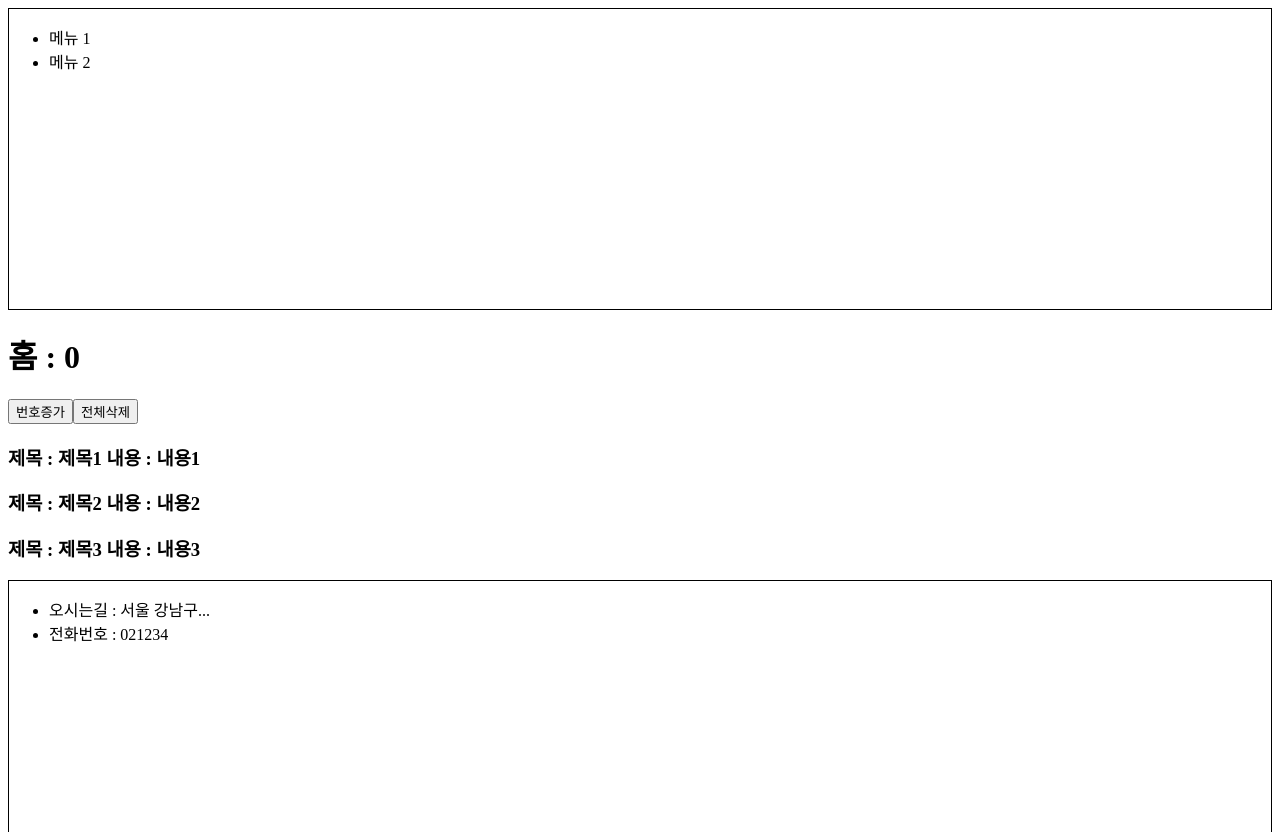
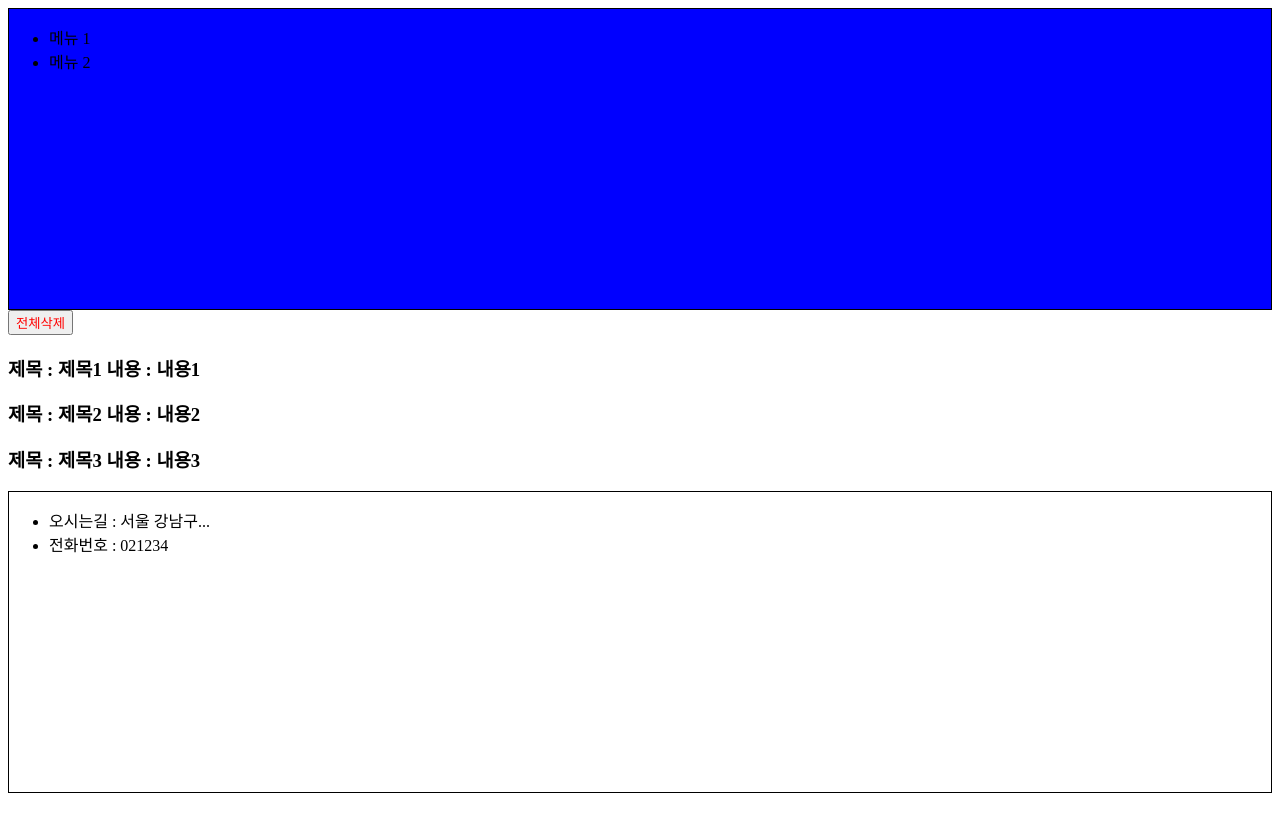
Before and after one commit to cyccc95/reactwork, a React (Create React App) app: page / in a window 1280 px wide. Shown: the top 832 px of the page. After the commit the page ends 801 px from the top, so only its background shows below. Built offline with nearby package versions, Linux system fonts and the light colour scheme.

Commit message:
styled components props passing

```diff
--- a/src/components/Header.js
+++ b/src/components/Header.js
@@ -7,11 +7,12 @@
 const StyledHeaderDiv = styled.div`
   border: 1px solid black;
   height: 300px;
+  background-color: ${(props) => props.backgroundColor};
 `;
 
 const Header = () => {
   return (
-    <StyledHeaderDiv>
+    <StyledHeaderDiv backgroundColor="blue">
       <ul>
         <li>메뉴 1</li>
         <li>메뉴 2</li>
--- a/src/components/home/Home.js
+++ b/src/components/home/Home.js
@@ -1,23 +1,19 @@
 import React from 'react';
+import styled from 'styled-components';
 
-// Function 방식
+// 부모로부터 받아온 어떤 데이터를 가지고 스타일링을 동적으로 할 것이라면?
+let StyledDeleteButton = styled.button`
+  color: ${(props) => (props.user.username === 'ssar' ? 'blue' : 'red')};
+`;
+
 const Home = (props) => {
-  // console.log(1, props);
-
-  // const boards = props.boards;
-  // console.log(2, boards);
-
-  // 구조분할 할당
-  // const { boards, id } = props;
-  // console.log(boards);
-  // console.log(id);
-  const { boards, setBoards, number, setNumber } = props;
+  const { boards, setBoards, user } = props;
 
   return (
     <div>
-      <h1>홈 : {number}</h1>
-      <button onClick={() => setNumber(number + 1)}>번호증가</button>
-      <button onClick={() => setBoards([])}>전체삭제</button>
+      <StyledDeleteButton user={user} onClick={() => setBoards([])}>
+        전체삭제
+      </StyledDeleteButton>
       {boards.map((board) => (
         <h3>
           제목 : {board.title} 내용 : {board.content}
--- a/src/pages/HomePage.js
+++ b/src/pages/HomePage.js
@@ -6,7 +6,7 @@
 const HomePage = () => {
   // http 요청 (fetch, axios(다운))
   const [boards, setBoards] = useState([]);
-  const [number, setNumber] = useState(0);
+  const [user, setUser] = useState({});
 
   // 빈 배열 : 한 번만 실행
   useEffect(() => {
@@ -20,17 +20,13 @@
     // 다운로드 되기 전 빈 데이터가 들어감
     // 다운로드 완료 되면 콜백되서 데이터가 들어가고 다시 랜더링 => 상태변수 써야함
     setBoards([...data]);
+    setUser({ id: 1, username: 'cos' });
   }, []);
 
   return (
     <div>
       <Header />
-      <Home
-        boards={boards}
-        setBoards={setBoards}
-        number={number}
-        setNumber={setNumber}
-      />
+      <Home boards={boards} setBoards={setBoards} user={user} />
       <Footer />
     </div>
   );
```
